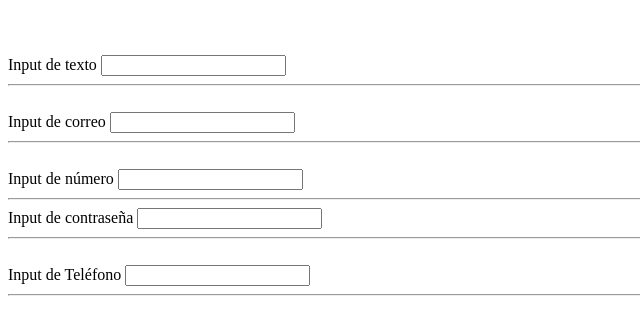
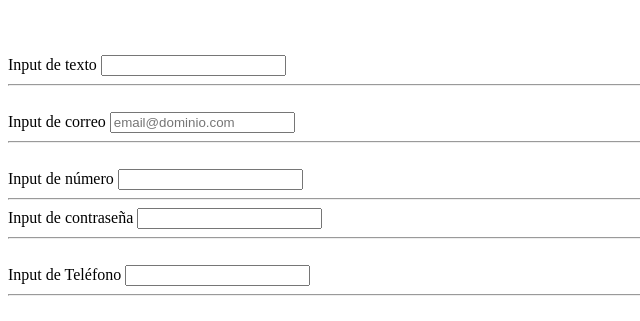
Before and after one commit to YaniNERDtor/aprendizajeHTML, a plain HTML site: page practicaelementos.html in a window 1280 px wide. Shown: the part 61-382 px from the top of the page, without its empty margins (0-640 px from the left). Drawn offline with Linux system fonts and the light colour scheme.

Commit message:
Formularios

```diff
--- a/practicaelementos.html
+++ b/practicaelementos.html
@@ -16,7 +16,7 @@
     <hr>
     <br>
 <label for="correo1">Input de correo</label>
-<input type="email" id="correo1" name="correo1">
+<input type="email" id="correo1" name="correo1" placeholder="email@dominio.com">
 <br>
 <hr>
 <br>
```
